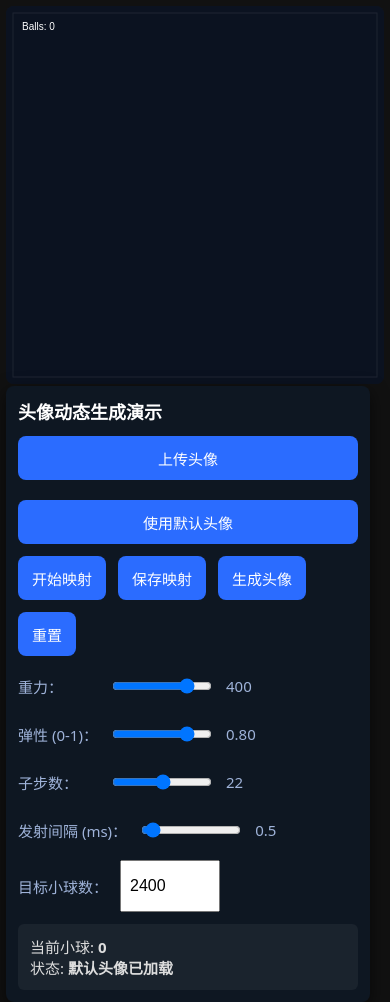
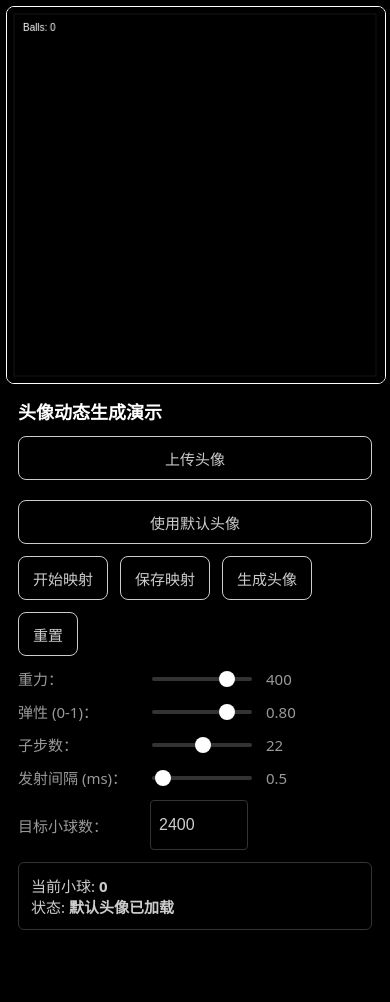
Before and after one commit to max1ab/funs, a plain HTML site: page ball-physics-simulation/index.html in a window 390 px wide. After the commit the page ends 942 px from the top, so only its background shows below. Drawn offline with Linux system fonts and the light colour scheme.

Commit message:
update UI

```diff
--- a/ball-physics-simulation/index.html
+++ b/ball-physics-simulation/index.html
@@ -5,17 +5,22 @@
 <meta name="viewport" content="width=device-width, initial-scale=1.0, user-scalable=no" />
 <title>小球逐渐填满正方体 — 连续喷射</title>
 <style>
-  html,body{height:100%;margin:0;background:#111;color:#ddd;font-family:system-ui,Segoe UI,Roboto,"Helvetica Neue",Arial;}
+  html,body{height:100%;margin:0;background:#000;color:#ccc;font-family:system-ui,Segoe UI,Roboto,"Helvetica Neue",Arial;}
   .wrap{display:flex;gap:16px;padding:16px;height:100%;box-sizing:border-box;}
   .left{flex:1;display:flex;flex-direction:column;gap:8px;}
-  canvas{background:#0b1220;border-radius:8px;display:block;width:100%;height:100%;}
-  .controls{width:320px;flex:0 0 320px;padding:12px;background:#0e1722;border-radius:8px;box-shadow:0 6px 18px rgba(0,0,0,.6);}
-  .controls h3{margin:0 0 8px 0;font-size:16px;color:#fff}
+  canvas{background:#000;border:1px solid #fff;border-radius:8px;display:block;width:100%;height:100%;}
+  .controls{flex:0 0 320px;padding:12px;background:#000;}
+   .controls h3{margin:0 0 8px 0;font-size:18px;color:#fff}
   .row{display:flex;align-items:center;gap:8px;margin:8px 0}
-  input[type=range]{width:160px}
-  button{padding:8px 10px;border-radius:6px;border:0;background:#2b6cff;color:white;cursor:pointer}
-  .small{font-size:13px;color:#9fb3d9}
-  .stat{font-size:13px;margin-top:8px}
+   .row label.small{min-width:100px;text-align:left;}
+  input[type=range]{width:160px;-webkit-appearance:none;appearance:none;height:4px;background:#333;border-radius:2px;outline:none;}
+  input[type=range]::-webkit-slider-thumb{-webkit-appearance:none;appearance:none;width:16px;height:16px;background:#fff;border-radius:50%;cursor:pointer;}
+  input[type=range]::-moz-range-thumb{width:16px;height:16px;background:#fff;border-radius:50%;cursor:pointer;border:none;}
+  button{padding:8px 10px;border-radius:6px;border:1px solid #ccc;background:#000;color:#ccc;cursor:pointer;transition:all 0.2s;font-size:14px;}
+   button:hover{background:#111;color:#fff;border-color:#fff;}
+   input[type=number]{background:#000;border:1px solid #333;color:#ccc;border-radius:4px;padding:4px 8px;}
+   .small{font-size:14px;color:#999}
+   .stat{font-size:13px;margin-top:8px;color:#ccc}
 
   /* 手机设备适配 */
   @media (max-width: 768px) {
@@ -38,7 +43,6 @@
     }
 
     .controls {
-      width: 90%;
       flex: none;
       padding: 16px;
       font-size: 16px;
@@ -56,7 +60,7 @@
 
     input[type=range] {
       width: 120px;
-      height: 32px;
+      /* height: 32px; */
     }
 
     button {
@@ -71,18 +75,29 @@
        min-width: 80px;
      }
 
+     .row label.small {
+       min-width: 120px;
+       text-align: left;
+     }
+
     .stat {
        font-size: 15px;
        margin-top: 12px;
        padding: 12px;
-      background: rgba(255,255,255,0.05);
+       background: #000;
+       border: 1px solid #333;
        border-radius: 6px;
+       color: #ccc;
      }
 
     input[type=number] {
        font-size: 16px;
        padding: 8px;
        min-height: 32px;
+       background: #000;
+       border: 1px solid #333;
+       color: #ccc;
+       border-radius: 4px;
      }
 
     input[type=file] + button {
@@ -514,7 +529,7 @@
   function draw(){
     const box = containerSize();
     ctx.clearRect(0,0,canvas.width,canvas.height);
-    ctx.fillStyle = '#0b1220';
+    ctx.fillStyle = '#000';
     ctx.fillRect(0,0,canvas.width,canvas.height);
     ctx.strokeStyle = 'rgba(255,255,255,0.08)';
     ctx.strokeRect(box.x-1, box.y-1, box.w+2, box.h+2);
```
Lines whose indentation alone changed are shown as unchanged.
